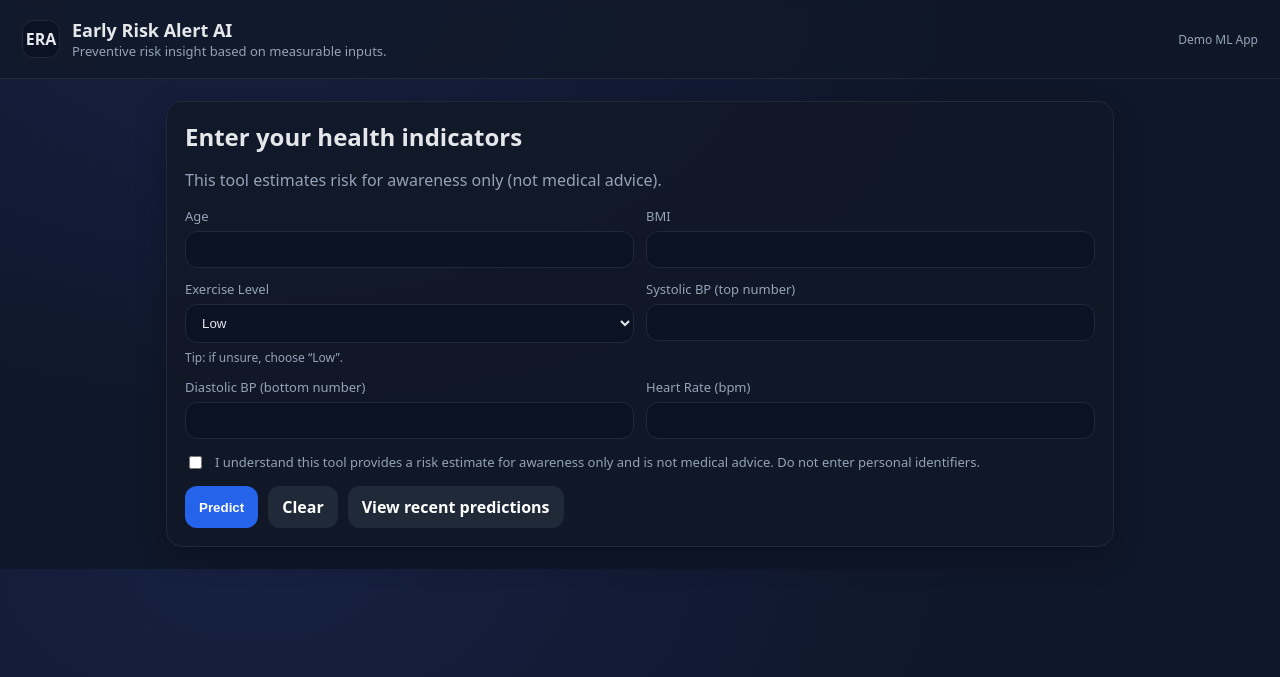
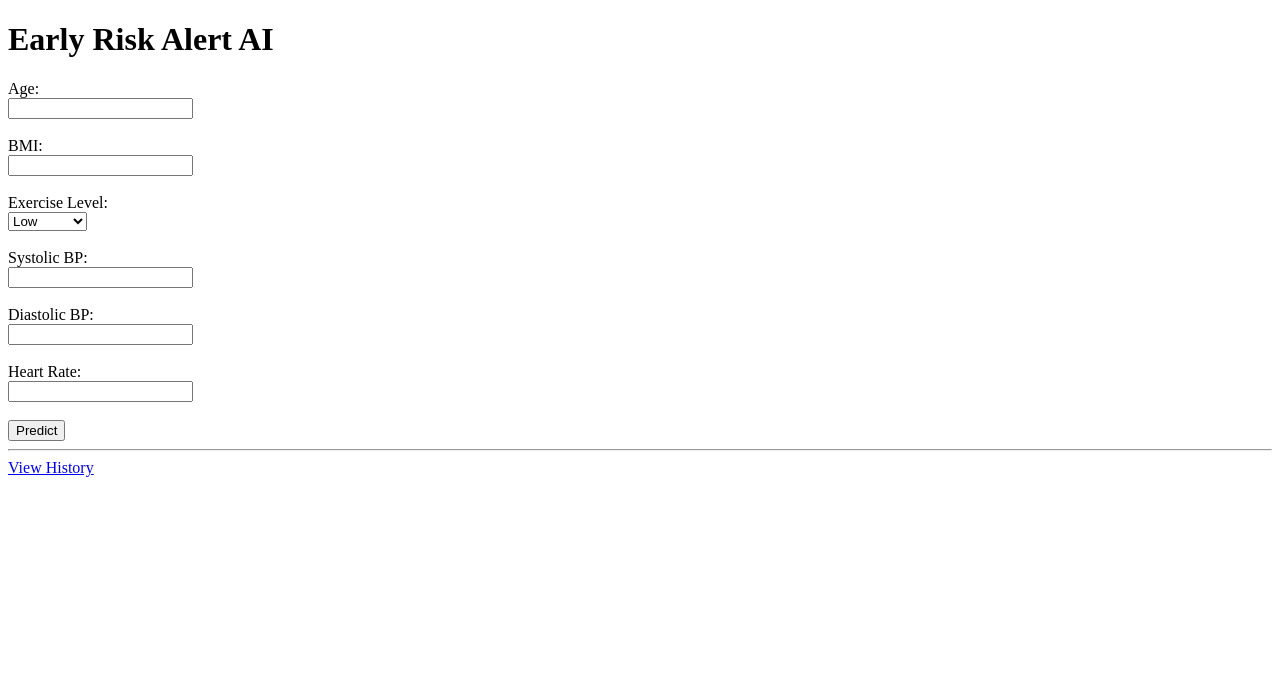
Before and after one commit to ayden611/early-risk-alert-ai, a Flask app: template templates/index.html in a window 1280 px wide. Shown: the top 677 px of the page. Run offline with Flask 3, Linux system fonts and the light colour scheme; the template is opened without the code that fills it, so the values that code supplies are empty.

Commit message:
Update index.html

```diff
--- a/templates/index.html
+++ b/templates/index.html
@@ -1,125 +1,54 @@
 <!doctype html>
-<html lang="en">
+<html>
 <head>
-  <meta charset="utf-8" />
-  <meta name="viewport" content="width=device-width,initial-scale=1" />
-  <title>Early Risk Alert AI</title>
-  <link rel="stylesheet" href="{{ url_for('static', filename='style.css') }}">
+    <meta charset="utf-8">
+    <title>Early Risk Alert AI</title>
 </head>
+<body>
+    <h1>Early Risk Alert AI</h1>
 
-<body>
-  <div class="topbar">
-    <div class="brand">
-      <div class="logo">ERA</div>
-      <div>
-        <div class="title">Early Risk Alert AI</div>
-        <div class="subtitle">Preventive risk insight based on measurable inputs.</div>
-      </div>
-    </div>
-    <div class="tag">Demo ML App</div>
-  </div>
+    {% with messages = get_flashed_messages() %}
+        {% if messages %}
+            {% for msg in messages %}
+                <p style="color:red;">{{ msg }}</p>
+            {% endfor %}
+        {% endif %}
+    {% endwith %}
 
-  <div class="container">
-    <div class="card">
-      <h2>Enter your health indicators</h2>
-      <p class="muted">This tool estimates risk for awareness only (not medical advice).</p>
+    <form method="POST">
+        <label>Age:</label><br>
+        <input name="age" type="number" step="any" required><br><br>
 
-      {% if error %}
-        <div class="alert alert-error">{{ error }}</div>
-      {% endif %}
+        <label>BMI:</label><br>
+        <input name="bmi" type="number" step="any" required><br><br>
 
-      <form id="predictForm" method="POST">
-        <div class="grid">
-          <div class="field">
-            <label>Age</label>
-            <input name="age" value="{{ form.age }}" inputmode="decimal" required />
-          </div>
+        <label>Exercise Level:</label><br>
+        <select name="exercise_level">
+            <option>Low</option>
+            <option>Moderate</option>
+            <option>High</option>
+        </select><br><br>
 
-          <div class="field">
-            <label>BMI</label>
-            <input name="bmi" value="{{ form.bmi }}" inputmode="decimal" required />
-          </div>
+        <label>Systolic BP:</label><br>
+        <input name="systolic_bp" type="number" step="any" required><br><br>
 
-          <div class="field">
-            <label>Exercise Level</label>
-            <select name="exercise_level">
-              <option value="low" {% if form.exercise_level == "low" %}selected{% endif %}>Low</option>
-              <option value="moderate" {% if form.exercise_level == "moderate" %}selected{% endif %}>Moderate</option>
-              <option value="high" {% if form.exercise_level == "high" %}selected{% endif %}>High</option>
-            </select>
-            <div class="hint">Tip: if unsure, choose “Low”.</div>
-          </div>
+        <label>Diastolic BP:</label><br>
+        <input name="diastolic_bp" type="number" step="any" required><br><br>
 
-          <div class="field">
-            <label>Systolic BP (top number)</label>
-            <input name="systolic_bp" value="{{ form.systolic_bp }}" inputmode="decimal" required />
-          </div>
+        <label>Heart Rate:</label><br>
+        <input name="heart_rate" type="number" step="any" required><br><br>
 
-          <div class="field">
-            <label>Diastolic BP (bottom number)</label>
-            <input name="diastolic_bp" value="{{ form.diastolic_bp }}" inputmode="decimal" required />
-          </div>
-
-          <div class="field">
-            <label>Heart Rate (bpm)</label>
-            <input name="heart_rate" value="{{ form.heart_rate }}" inputmode="decimal" required />
-          </div>
-        </div>
-
-        <label class="checkrow">
-          <input type="checkbox" name="ack" {% if form.ack %}checked{% endif %} />
-          <span>I understand this tool provides a risk estimate for awareness only and is not medical advice. Do not enter personal identifiers.</span>
-        </label>
-
-        <div class="actions">
-          <button id="predictBtn" class="btn" type="submit">
-            <span class="btntext">Predict</span>
-            <span class="spinner" aria-hidden="true"></span>
-          </button>
-
-          <a class="btn btn2" href="{{ url_for('home') }}">Clear</a>
-          <a class="btn btn2" href="{{ url_for('history') }}">View recent predictions</a>
-        </div>
-      </form>
-    </div>
+        <button type="submit">Predict</button>
+    </form>
 
     {% if result %}
-      <div class="result-card {{ result.risk_class }}">
-        <div class="result-title">Result</div>
+        <hr>
+        <h2>Result</h2>
+        <p>Risk Level: <strong>{{ result.label }}</strong></p>
+        <p>Probability: {{ result.probability }}%</p>
+    {% endif %}
 
-        <div class="result-main">
-          <div class="risk-label">{{ result.risk_label }}</div>
-          <div class="confidence">Confidence: <b>{{ result.confidence_str }}</b></div>
-        </div>
-
-        <div class="meter">
-          <div class="meter-fill" style="width: {{ result.probability * 100 }}%"></div>
-        </div>
-
-        <div class="result-details">
-          <div>Risk Probability: <b>{{ result.probability_str }}</b></div>
-          <div>Risk Class: <b>{{ result.risk_class }}</b></div>
-        </div>
-
-        <div class="disclaimer">
-          Important: This is an estimated risk score based on the inputs provided. This tool is for awareness only and is not medical advice.
-          If you experience symptoms or consistently high blood pressure, consult a licensed healthcare professional.
-        </div>
-      </div>
-    {% endif %}
-  </div>
-
-  <script>
-    // Loading animation on Predict
-    const form = document.getElementById("predictForm");
-    const btn = document.getElementById("predictBtn");
-    const btnText = btn.querySelector(".btntext");
-
-    form.addEventListener("submit", () => {
-      btn.disabled = true;
-      btn.classList.add("loading");
-      btnText.textContent = "Predicting...";
-    });
-  </script>
+    <hr>
+    <a href="{{ url_for('history') }}">View History</a>
 </body>
 </html>
```
